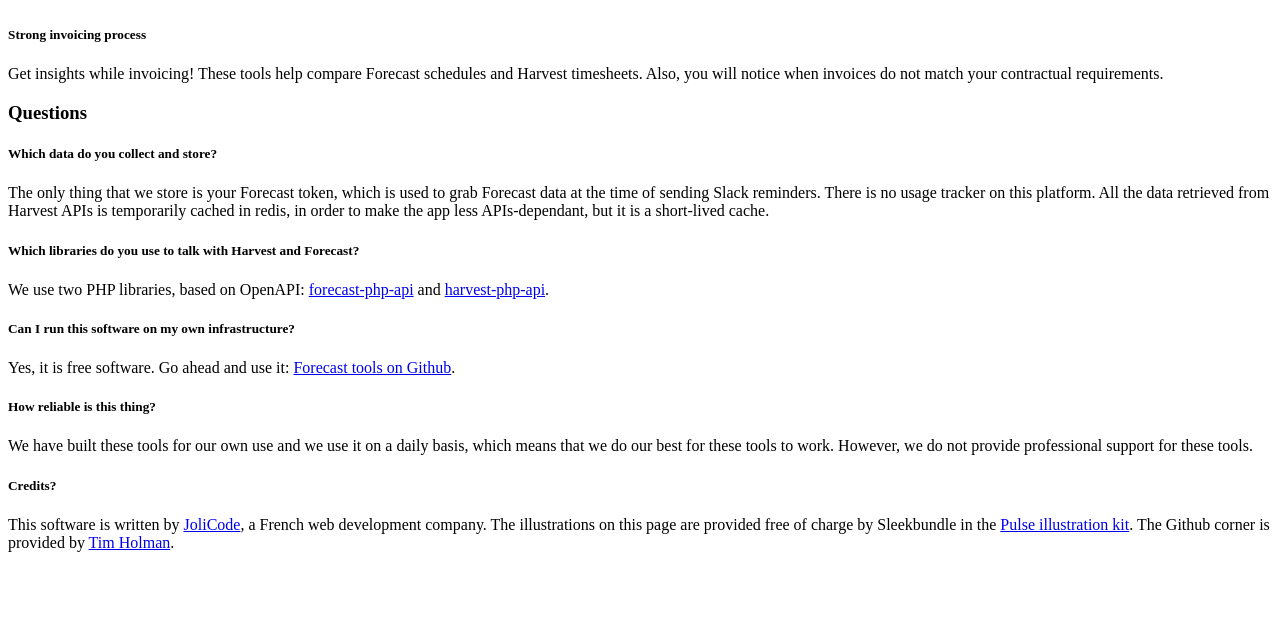
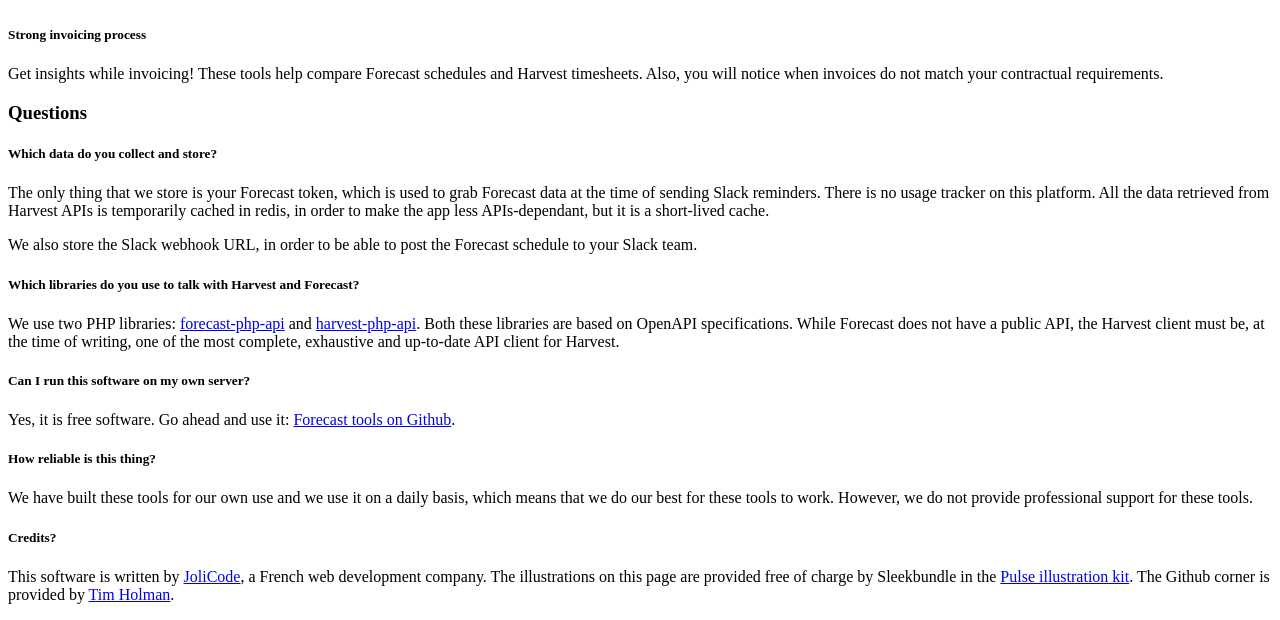
Before and after one commit to jolicode/forecast-tools, a Symfony app: template templates/home/index.html.twig in a window 1280 px wide. Shown: the part 2895-3515 px from the top of the page. Before the commit the page ends 3447 px from the top, so only its background shows below. Run offline with Twig, Linux system fonts and the light colour scheme; the template is opened without the code that fills it, so the values that code supplies are empty; some libraries are stand-ins or nearby versions.

Commit message:
some design glitches

```diff
--- a/templates/home/index.html.twig
+++ b/templates/home/index.html.twig
@@ -70,17 +70,23 @@
                     sending Slack reminders. There is no usage tracker on this platform. All the data retrieved from Harvest APIs
                     is temporarily cached in redis, in order to make the app less APIs-dependant, but it is a short-lived cache.
                 </p>
+                <p>
+                    We also store the Slack webhook URL, in order to be able to post the Forecast schedule to your Slack team.
+                </p>
             </div>
 
             <div class="card-body">
                 <h5>Which libraries do you use to talk with Harvest and Forecast?</h5>
                 <p>
-                    We use two PHP libraries, based on OpenAPI: <a href="https://github.com/jolicode/forecast-php-api">forecast-php-api</a> and <a href="https://github.com/jolicode/harvest-php-api">harvest-php-api</a>.
+                    We use two PHP libraries: <a href="https://github.com/jolicode/forecast-php-api">forecast-php-api</a> and
+                    <a href="https://github.com/jolicode/harvest-php-api">harvest-php-api</a>. Both these libraries are based on
+                    OpenAPI specifications. While Forecast does not have a public API, the Harvest client must be, at the time of
+                    writing, one of the most complete, exhaustive and up-to-date API client for Harvest.
                 </p>
             </div>
 
             <div class="card-body">
-                <h5>Can I run this software on my own infrastructure?</h5>
+                <h5>Can I run this software on my own server?</h5>
                 <p>
                     Yes, it is free software. Go ahead and use it: <a href="https://github.com/jolicode/forecast-tools">Forecast tools on Github</a>.
                 </p>
--- a/templates/organization/base.html.twig
+++ b/templates/organization/base.html.twig
@@ -19,7 +19,7 @@
                     <a class="nav-link" href="{{ organization_path('public_forecasts_list') }}">👀 Public forecasts</a>
                 </li>
                 <li class="nav-item{% if currentMenu == 'reminder' %} active{% endif %}">
-                    <a class="nav-link" href="{{ organization_path('reminder_index') }}">📅 Reminder</a>
+                    <a class="nav-link" href="{{ organization_path('reminder_index') }}">📅 Forecast reminder</a>
                 </li>
                 {% if is_granted('admin', forecastAccount) and is_granted('harvest_admin', forecastAccount) %}
                     <li class="nav-item{% if currentMenu == 'invoicing' %} active{% endif %}">
--- a/templates/organization/reminder/index.html.twig
+++ b/templates/organization/reminder/index.html.twig
@@ -197,13 +197,13 @@
                             {{ form_label(form.onlyUsers) }}
                             {{ form_errors(form.onlyUsers) }}
                             {{ form_widget(form.onlyUsers, { attr: { class: 'select2 multiple' }}) }}
-                            {{ form_help(form.onlyUsers) }}
+                            {{ form_help(form.onlyUsers)|raw }}
                         </div>
                         <div class="form-group">
                             {{ form_label(form.exceptUsers) }}
                             {{ form_errors(form.exceptUsers) }}
                             {{ form_widget(form.exceptUsers, { attr: { class: 'select2 multiple' }}) }}
-                            {{ form_help(form.exceptUsers) }}
+                            {{ form_help(form.exceptUsers)|raw }}
                         </div>
                     </div>
                     <div class="card-footer text-right">
```
